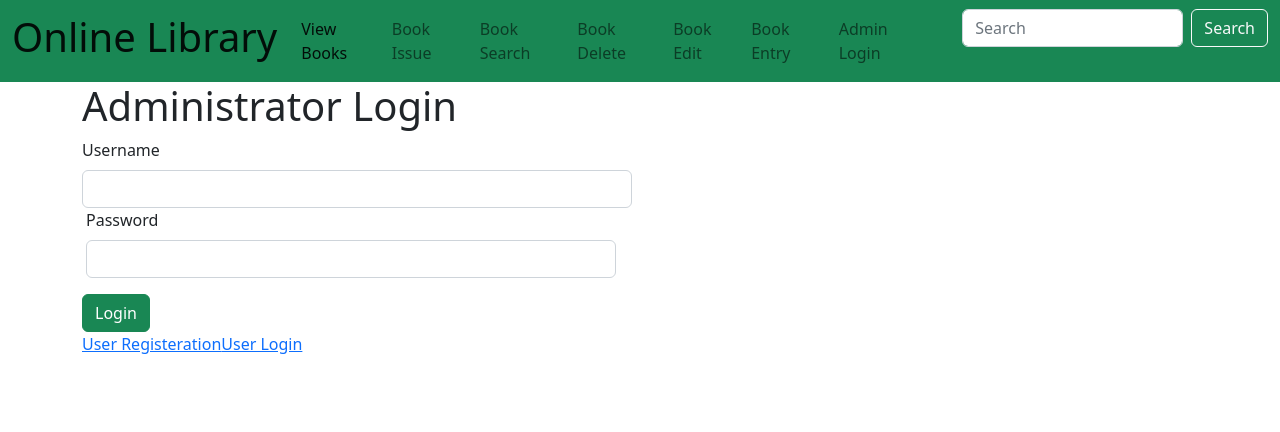
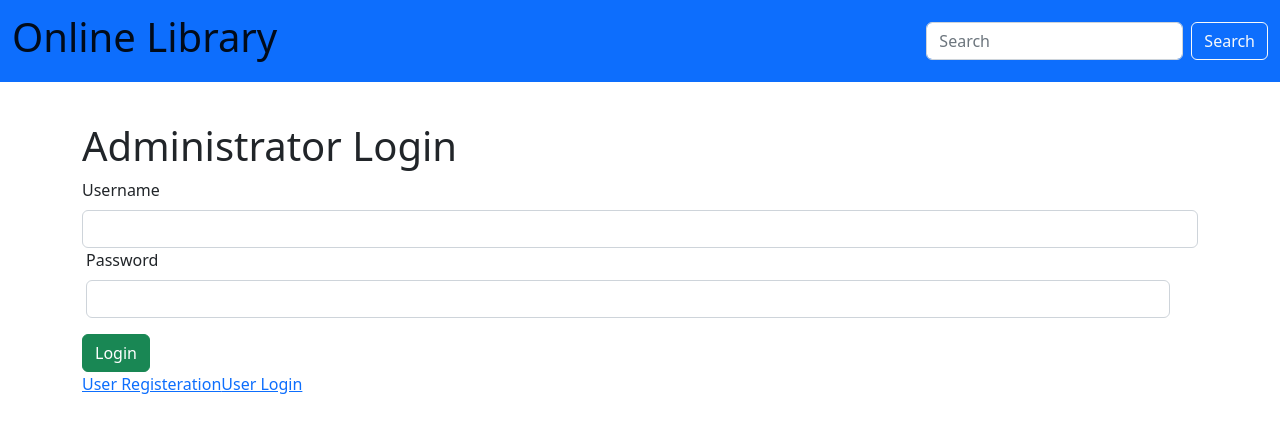
Before and after one commit to nivedhanr/Angularlibrary, an Angular app: page / in a window 1280 px wide. Shown: the top 432 px of the page. Built offline with nearby package versions, Linux system fonts and the light colour scheme.

Commit message:
tableview

```diff
--- a/src/app/adminlogin/adminlogin.component.html
+++ b/src/app/adminlogin/adminlogin.component.html
@@ -1,20 +1,20 @@
-<app-navbar></app-navbar>
+<app-navadmin></app-navadmin>
 <div class="container">
-    <div class="row">
+    <div class="row g-3 mt-4">
         <div class="col col-12 col-sm-12 col-md-12 col-lg-12 col-xl-12 col-xxl-12">
             <h1>          Administrator Login</h1>
             <div class="row g-3">
 
-                <div class="col col-12 col-sm-6 col-md-6 col-lg-6 col-xl-6 col-xxl-6">
+                <div class="col col-12 col-sm-12 col-md-12 col-lg-12 col-xl-12 col-xxl-12">
                     <label for="" class="form-label">Username</label>
                     <input name="username" [(ngModel)]="username" type="text" class="form-control">
 
                 </div>
             <div class="row">
 
-                <div class="col col-12 col-sm-6 col-md-6 col-lg-6 col-xl-6 col-xxl-6">
+                <div class="col col-12 col-sm-12 col-md-12 col-lg-12 col-xl-12 col-xxl-12">
                     <label for="" class="form-label">Password</label>
-                    <input name="password" [(ngModel)]="password" type="text" class="form-control">
+                    <input name="password" [(ngModel)]="password" type="password" class="form-control">
                 </div>
             </div>
             <div class="col col-12 col-sm-12 col-md-12 col-lg-12 col-xl-12 col-xxl-12">
--- a/src/app/adminlogin/adminlogin.component.ts
+++ b/src/app/adminlogin/adminlogin.component.ts
@@ -16,7 +16,7 @@ export class AdminloginComponent {
     console.log(data)
 
     if (this.username=="admin" && this.password=="12345") {
-      this.route.navigate(['/'])
+      this.route.navigate(['/nav'])
       alert("valid credential")
 
     } else {
--- /dev/null
+++ b/src/app/api.service.ts
@@ -0,0 +1,15 @@
+import { HttpClient } from '@angular/common/http';
+import { Injectable } from '@angular/core';
+
+@Injectable({
+  providedIn: 'root'
+})
+export class ApiService {
+
+  constructor(private http:HttpClient) {}
+
+  fetchbook=()=>
+  {
+    return this.http.get("http://localhost:8080/view")
+}
+}
--- /dev/null
+++ b/src/app/navadmin/navadmin.component.html
@@ -0,0 +1,15 @@
+<nav class="navbar navbar-expand-lg bg-primary">
+    <div class="container-fluid">
+      <a class="navbar-brand" routerLink="/"><h1>Online Library</h1></a>
+      <button class="navbar-toggler" type="button" data-bs-toggle="collapse" data-bs-target="#navbarSupportedContent" aria-controls="navbarSupportedContent" aria-expanded="false" aria-label="Toggle navigation">
+        <span class="navbar-toggler-icon"></span>
+      </button>
+
+
+        <form class="d-flex" role="search">
+          <input class="form-control me-2" type="search" placeholder="Search" aria-label="Search">
+          <button class="btn btn-outline-light" type="submit">Search</button>
+        </form>
+      </div>
+
+  </nav>
--- a/src/app/navbar/navbar.component.html
+++ b/src/app/navbar/navbar.component.html
@@ -1,4 +1,4 @@
-<nav class="navbar navbar-expand-lg bg-success">
+<nav class="navbar navbar-expand-lg bg-primary">
     <div class="container-fluid">
       <a class="navbar-brand" href="#"><h1>Online Library</h1></a>
       <button class="navbar-toggler" type="button" data-bs-toggle="collapse" data-bs-target="#navbarNav" aria-controls="navbarNav" aria-expanded="false" aria-label="Toggle navigation">
@@ -7,7 +7,7 @@
       <div class="collapse navbar-collapse" id="navbarNav">
         <ul class="navbar-nav">
           <li class="nav-item">
-            <a class="nav-link active" aria-current="page" routerLink="/bookview">View Books</a>
+            <a class="nav-link active" aria-current="page" routerLink="/tableview">View Books</a>
           </li>
           <li class="nav-item">
             <a class="nav-link" routerLink="/issuebook">Book Issue</a>
--- /dev/null
+++ b/src/app/tableview/tableview.component.html
@@ -0,0 +1,32 @@
+<app-navbar></app-navbar>
+<div class="container">
+    <div class="row">
+        <div class="col col-12 col-sm-12 col-md-12 col-lg-12 col-xl-12 col-xxl-12">
+            <table class="table">
+                <thead>
+                  <tr>
+
+                   <!-- <th scope="col">Id</th>-->
+                    <th scope="col">Book Title </th>
+                    <th scope="col">Image</th>
+                    <th scope="col">Author</th>
+                    <th scope="col">Language</th>
+                    <th scope="col">Price</th>
+                  </tr>
+                </thead>
+                <tbody>
+                  <tr *ngFor="let i of data">
+                    <!--<th scope="row">{{i._id}}</th>-->
+                    <td>{{i.title}}</td>
+                    <td>{{i.image}}</td>
+                    <td>{{i.author}}</td>
+                    <td>{{i.language}}</td>
+                    <td>{{i.price}}</td>
+
+
+                  </tr>
+                </tbody>
+            </table>
+        </div>
+    </div>
+</div>
--- /dev/null
+++ b/src/app/tableview/tableview.component.ts
@@ -0,0 +1,18 @@
+import { Component } from '@angular/core';
+import { ApiService } from '../api.service';
+
+@Component({
+  selector: 'app-tableview',
+  templateUrl: './tableview.component.html',
+  styleUrls: ['./tableview.component.css']
+})
+export class TableviewComponent {
+  constructor(private api:ApiService){
+    api.fetchbook().subscribe(
+      (response)=>{
+        this.data=response;
+      }
+    )
+  }
+  data:any=[]
+}
```
Also changed, not shown: src/app/app.module.ts (+15 -2 lines), src/app/navadmin/navadmin.component.ts (added, +10 -0 lines), src/app/navadmin/navadmin.component.css (added), src/app/tableview/tableview.component.css (added).
